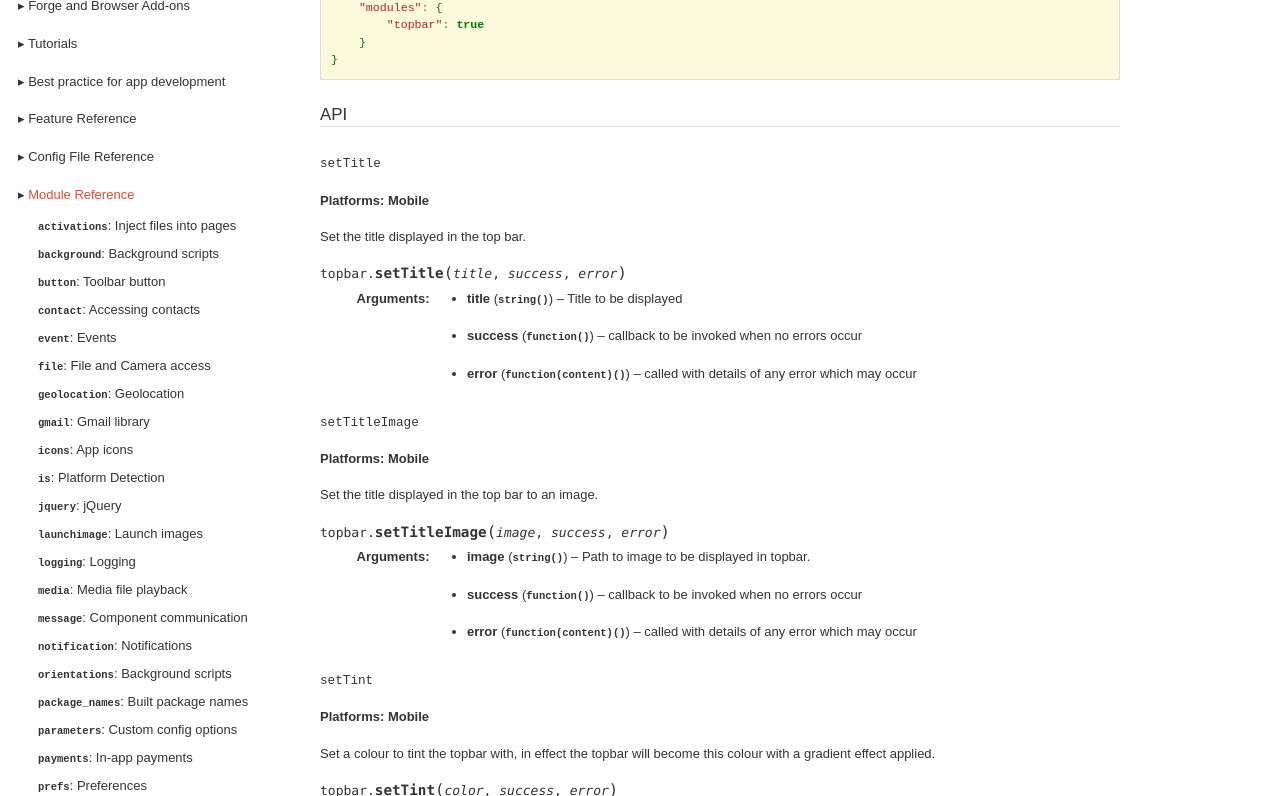
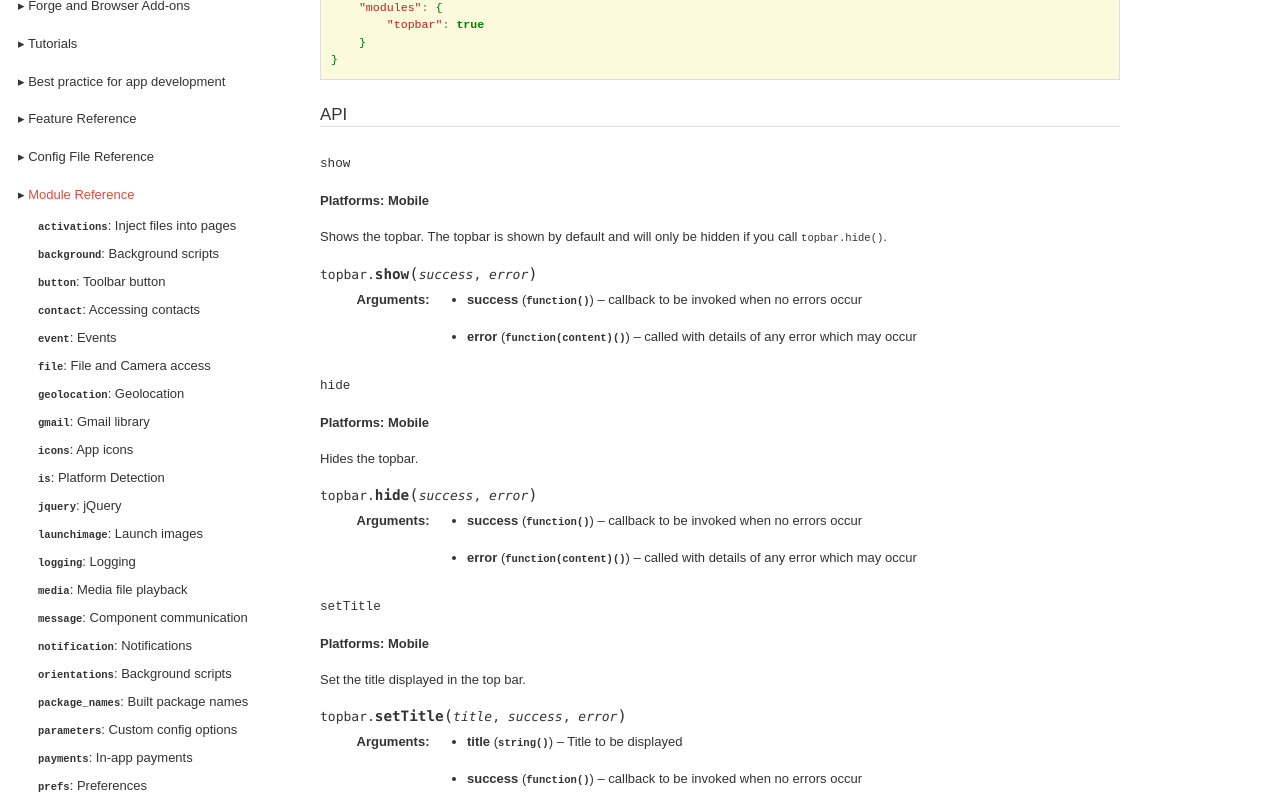
Before and after one commit to trigger-corp/Forge-Documentation, a Sphinx documentation site: the page built from source/modules/topbar.rst, in a window 1280 px wide and 900 px high, scrolled down 238 px, cut to the strip 104-900 px from the top of the window. Built offline with Sphinx 7.4.7, drawn with Linux system fonts in a browser that asks for light colours; some web fonts are replaced.

Commit message:
Add show/hide docs to top/tabbar.

```diff
--- a/source/modules/topbar.rst
+++ b/source/modules/topbar.rst
@@ -19,6 +19,28 @@ The ``topbar`` module must be enabled in config.json as follows:
 
 API
 ---
+
+``show``
+~~~~~~~~~~~~~~~~~~~~~~~~~~~~~~~~~~~~~~~~~~~~~~~~~~~~~~~~~~~~~~~~~~~~~~~~~~~~~~~~
+**Platforms: Mobile**
+
+Shows the topbar. The topbar is shown by default and will only be hidden if you call ``topbar.hide()``.
+
+.. js:function:: topbar.show(success, error)
+
+    :param function() success: callback to be invoked when no errors occur
+    :param function(content) error: called with details of any error which may occur
+
+``hide``
+~~~~~~~~~~~~~~~~~~~~~~~~~~~~~~~~~~~~~~~~~~~~~~~~~~~~~~~~~~~~~~~~~~~~~~~~~~~~~~~~
+**Platforms: Mobile**
+
+Hides the topbar.
+
+.. js:function:: topbar.hide(success, error)
+
+    :param function() success: callback to be invoked when no errors occur
+    :param function(content) error: called with details of any error which may occur
 
 ``setTitle``
 ~~~~~~~~~~~~~~~~~~~~~~~~~~~~~~~~~~~~~~~~~~~~~~~~~~~~~~~~~~~~~~~~~~~~~~~~~~~~~~~~
```
Also changed, not shown: source/modules/tabbar.rst (+22 -0 lines).
